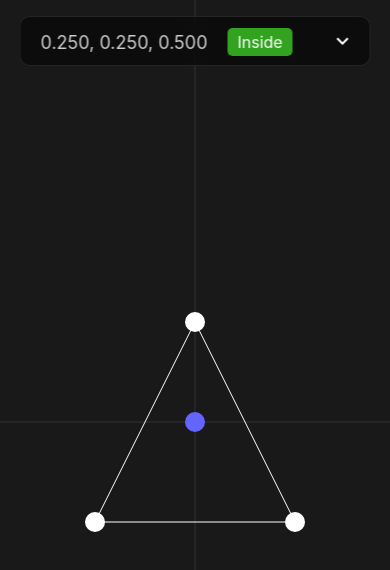
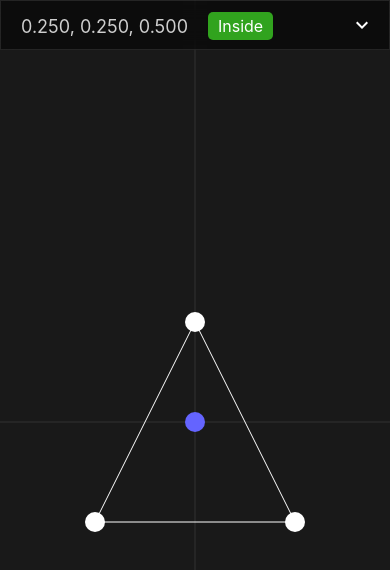
Before and after one commit to AmirhosseinAzimyzadeh/barycentric-coordinate, a React (Create React App) app: page / in a window 390 px wide. Shown: the top 570 px of the page. Built offline with nearby package versions, Linux system fonts and the light colour scheme.

Commit message:
fix top pannel in mobile screens

```diff
--- a/src/components/info-panel/info-panel.module.css
+++ b/src/components/info-panel/info-panel.module.css
@@ -14,7 +14,6 @@
   left: 50%;
   top: 16px;
   width: 500px;
-  max-width: 90vw;
   height: 50px;
   backdrop-filter: blur(10px);
   z-index: 1000;
@@ -46,3 +45,11 @@
   height: auto;
   align-items: flex-start;
 }
+
+@media only screen and (max-width: 500px) {
+  .container {
+    width: 100vw;
+    border-radius: 0;
+    top: 0;
+  }
+}
```
